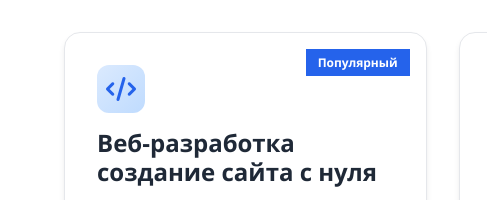
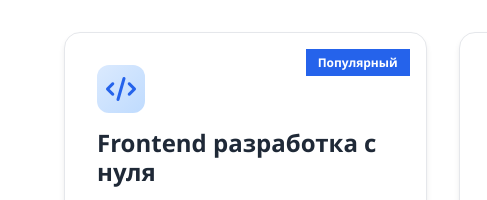
Before and after one commit to newitcube/newitcube.github.io, a plain HTML site: page index.html in a window 1280 px wide. Shown: the part 1560-1760 px from the top of the page, 0-487 px from the left. Drawn offline with Linux system fonts and the light colour scheme.

Commit message:
Add files via upload

```diff
--- a/index.html
+++ b/index.html
@@ -210,7 +210,7 @@
             <i class="fas fa-code"></i>
         </div>
     </div>
-    <h3 class="course-title">Веб-разработка создание сайта с нуля</h3>
+    <h3 class="course-title">Frontend разработка с нуля</h3>
     <p class="course-description">Создавайте современные сайты на HTML, CSS, JavaScript. 15 проектов для портфолио, включая интернет-магазин.</p>
 
     <div class="course-features">
```
